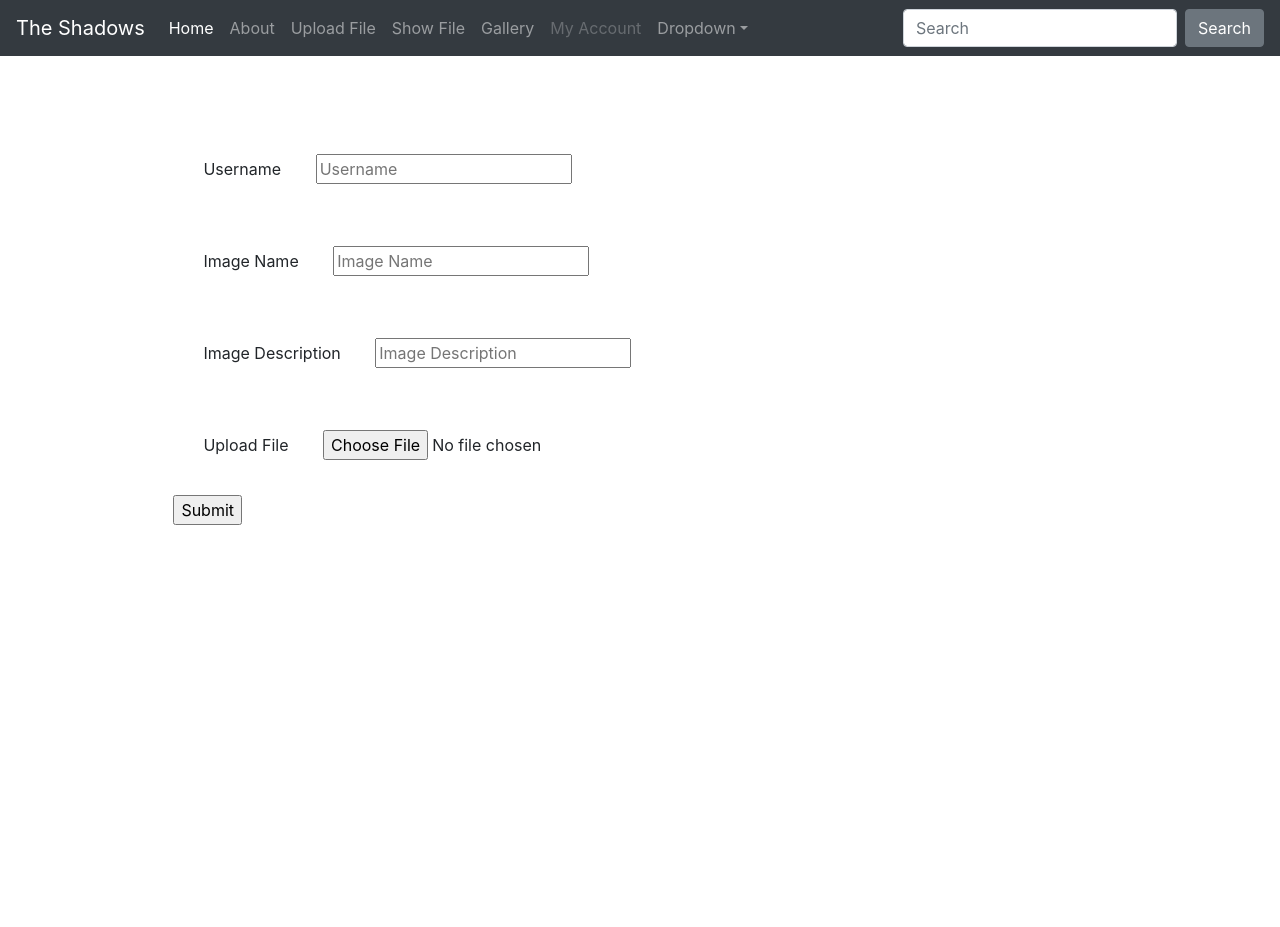
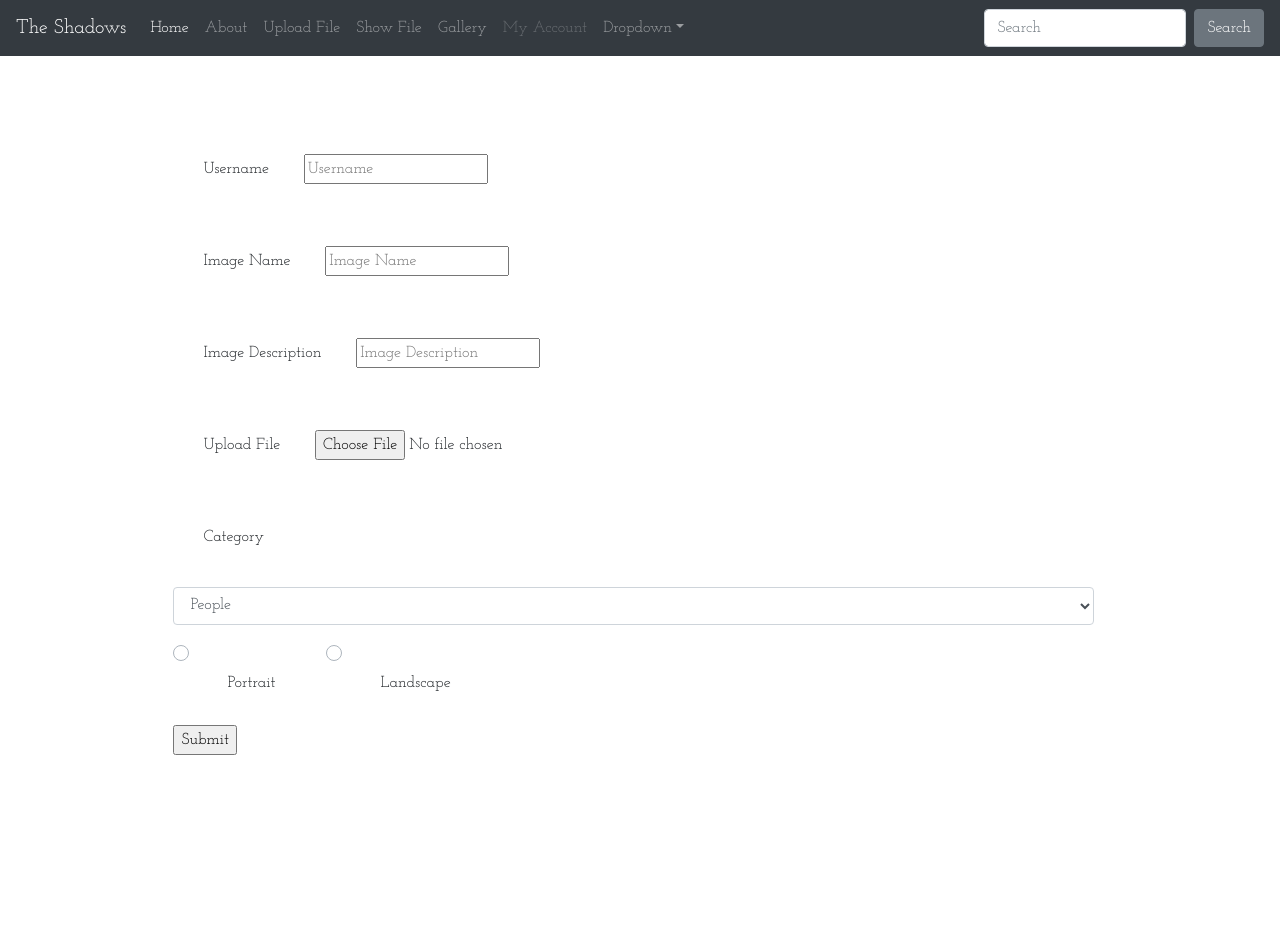
Before and after one commit to Rorywork/The-Shadows, a Flask app: page /upload in a window 1280 px wide. Run offline with Flask 2, Linux system fonts and the light colour scheme; some libraries are stand-ins or nearby versions.

Commit message:
Added category field to upload page and mongoDB

```diff
--- a/app.py
+++ b/app.py
@@ -37,16 +37,13 @@ def create():
     if 'image_file' in request.files:
         image_file = request.files['image_file']
         mongo.save_file(image_file.filename, image_file)
-        mongo.db.photos.insert({'username' : request.form.get('username'), 'image_file' : image_file.filename, 'image_name' : request.form.get('image_name'), 'image_description' : request.form.get('image_description')})
+        mongo.db.photos.insert({'username' : request.form.get('username'), 'image_file' : image_file.filename, 'image_name' : request.form.get('image_name'), 'image_description' : request.form.get('image_description'), 'image_category' : request.form.get('image_category'), 'image_rotation' : request.form.get('image_rotation')})
 
     return 'Done!'
 
 @app.route('/file/<filename>')
 def file(filename):
     return mongo.send_file(filename)
-
-
-
 
 
 @app.route('/photo/<image_name>')
--- a/static/assets/css/style.css
+++ b/static/assets/css/style.css
@@ -1,7 +1,10 @@
+@import url('https://fonts.googleapis.com/css?family=Josefin+Slab&display=swap');
+
 body{
     height: 100vh;
     width: 99vw;
     font-size: 16px;
+    font-family: 'Josefin Slab', serif;
 }
 
 header{
@@ -140,10 +143,14 @@ main{
     text-align: center;
   }
 
-  .uploader-text{
+  #username-text{
+    position: absolute;
+  }
+
+  #bottom-right-overlay{
     color: white;
-    font-size: 20px;
-    position: absolute
-    bottom: 8px;
-    right: 16px;
+    font-size: 16px;
+    position: absolute;
+    bottom: 50px;
+    right: 20%;
   }
--- a/templates/upload-photo.html
+++ b/templates/upload-photo.html
@@ -25,6 +25,29 @@
         <input type="file" name="image_file">
     </div>
 
+    <div class="form-group">
+            <label>Category</label>
+            <select class="form-control" name="image_category">
+              <option>People</option>
+              <option>Animals</option>
+              <option>Natural</option>
+              <option>Urban</option>
+              <option>Food and Drinks</option>
+              <option>Objects</option>
+              <option>Abstract and Patterns</option>
+              <option>Other</option>
+            </select>
+    </div>
+
+    <div class="custom-control custom-radio custom-control-inline">
+            <input type="radio" id="customRadioInline1" name="image_rotation" class="custom-control-input">
+            <label class="custom-control-label" for="customRadioInline1">Portrait</label>
+          </div>
+          <div class="custom-control custom-radio custom-control-inline">
+            <input type="radio" id="customRadioInline2" name="image_rotation" class="custom-control-input">
+            <label class="custom-control-label" for="customRadioInline2">Landscape</label>
+          </div>
+
     <div>
     <input type="submit">
     </div>
```
Also changed, not shown: templates/_showphotos.html (+22 -6 lines).
